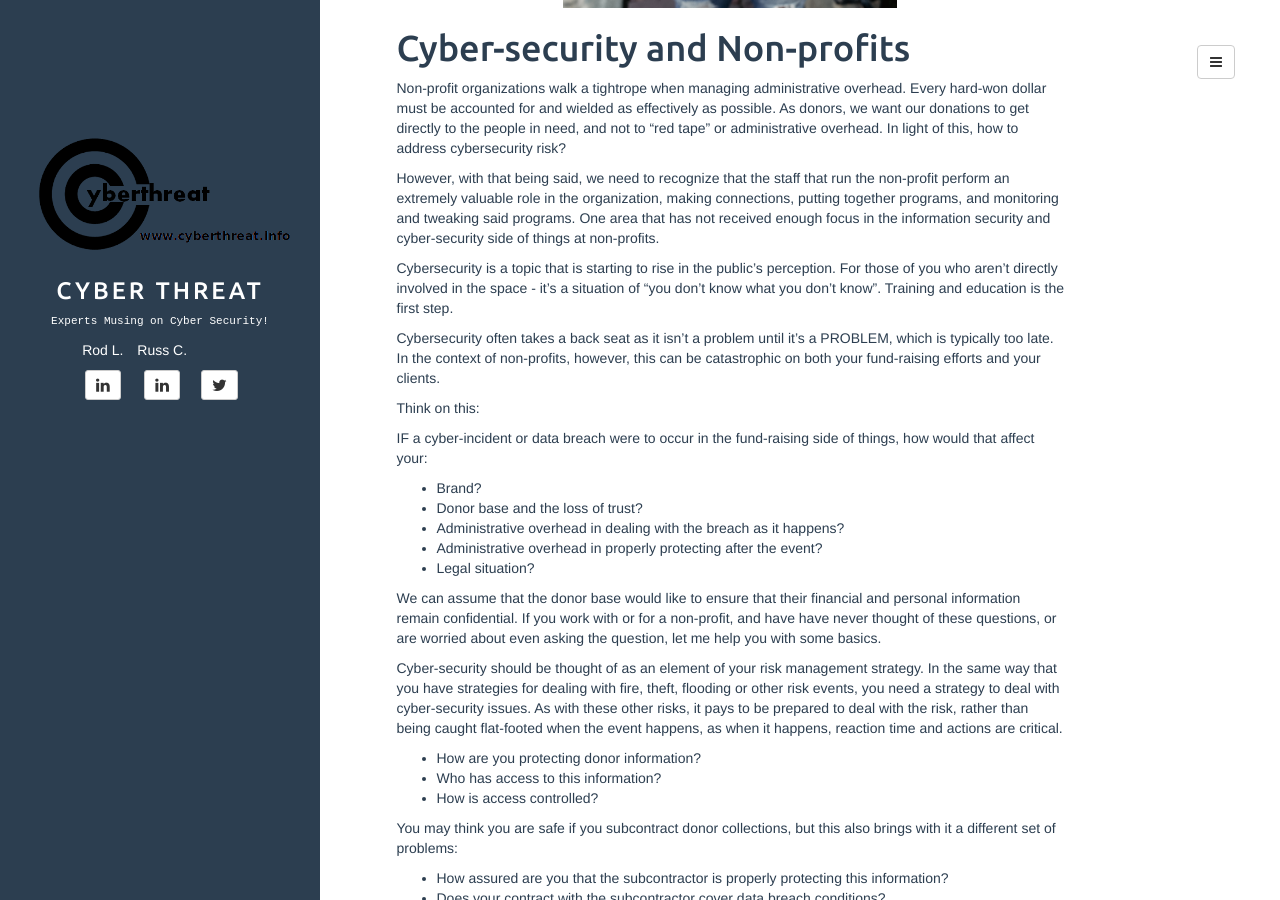
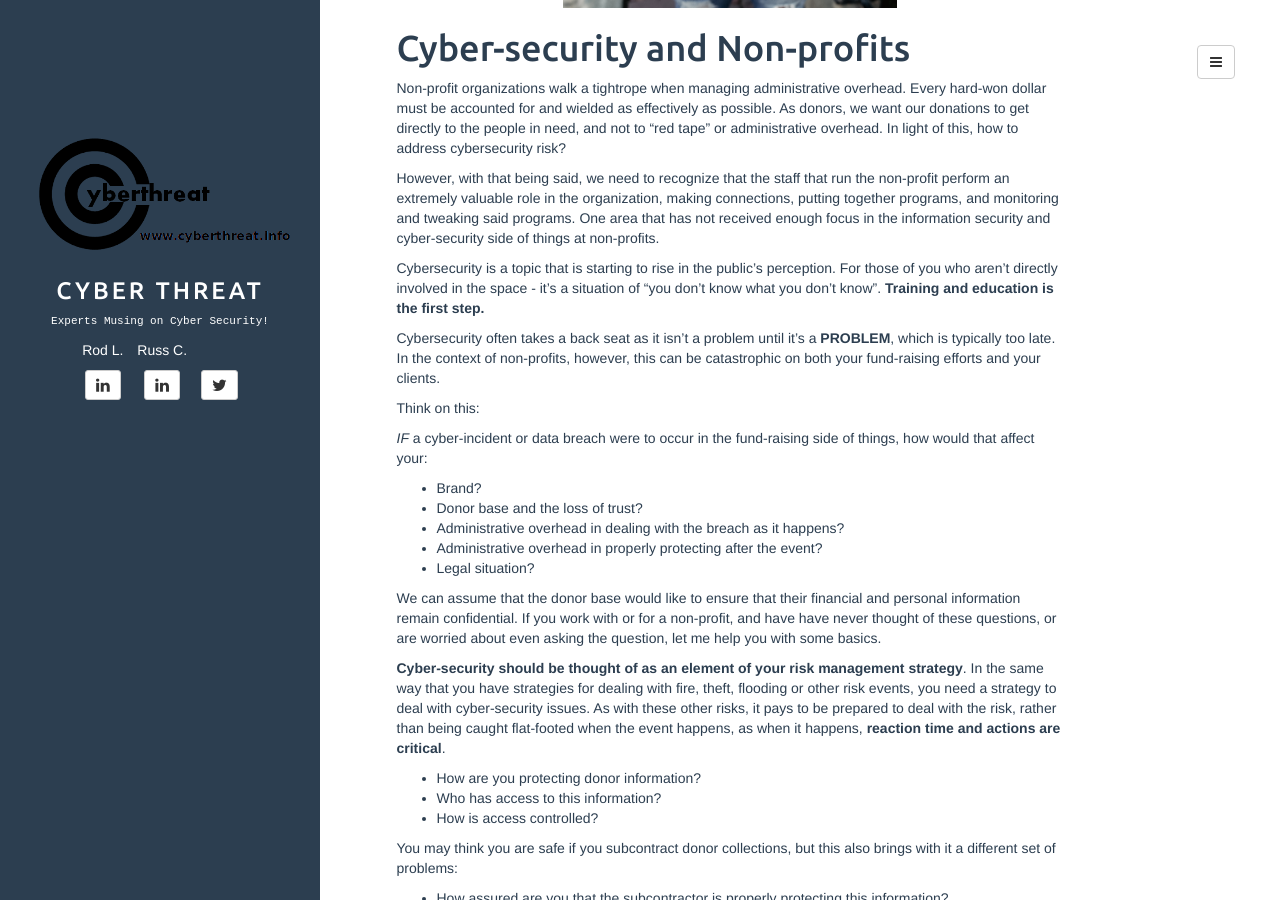
Before and after one commit to cyberthreatinfo/cyberthreatinfo.github.io, a Jekyll site: the page built from _posts/2019-09-23-nonprofits.md, in a window 1280 px wide and 900 px high, scrolled down 421 px. Built offline with Jekyll 4.4.1, drawn with Linux system fonts in a browser that asks for light colours.

Commit message:
adjust bolds to match linkedin article

```diff
--- a/_posts/2019-09-23-nonprofits.md
+++ b/_posts/2019-09-23-nonprofits.md
@@ -25,16 +25,16 @@ security and cyber-security side of things at non-profits.
 
 Cybersecurity is a topic that is starting to rise in the public's perception.
 For those of you who aren't directly involved in the space - it's a situation
-of "you don't know what you don't know". Training and education is the first
-step.
+of "you don't know what you don't know". **Training and education is the first
+step.**
 
 Cybersecurity often takes a back seat as it isn't a problem until it's a
-PROBLEM, which is typically too late. In the context of non-profits, however,
+**PROBLEM**, which is typically too late. In the context of non-profits, however,
 this can be catastrophic on both your fund-raising efforts and your clients.
 
 Think on this:
 
-IF a cyber-incident or data breach were to occur in the fund-raising side of
+*IF* a cyber-incident or data breach were to occur in the fund-raising side of
 things, how would that affect your:
 - Brand?
 - Donor base and the loss of trust?
@@ -47,12 +47,12 @@ and personal information remain confidential. If you work with or for a
 non-profit, and have have never thought of these questions, or are worried
 about even asking the question, let me help you with some basics.
 
-Cyber-security should be thought of as an element of your risk management
-strategy. In the same way that you have strategies for dealing with fire,
+**Cyber-security should be thought of as an element of your risk management
+strategy**. In the same way that you have strategies for dealing with fire,
 theft, flooding or other risk events, you need a strategy to deal with
 cyber-security issues. As with these other risks, it pays to be prepared to
 deal with the risk, rather than being caught flat-footed when the event
-happens, as when it happens, reaction time and actions are critical.
+happens, as when it happens, **reaction time and actions are critical**.
 
 - How are you protecting donor information?
 - Who has access to this information?
```
